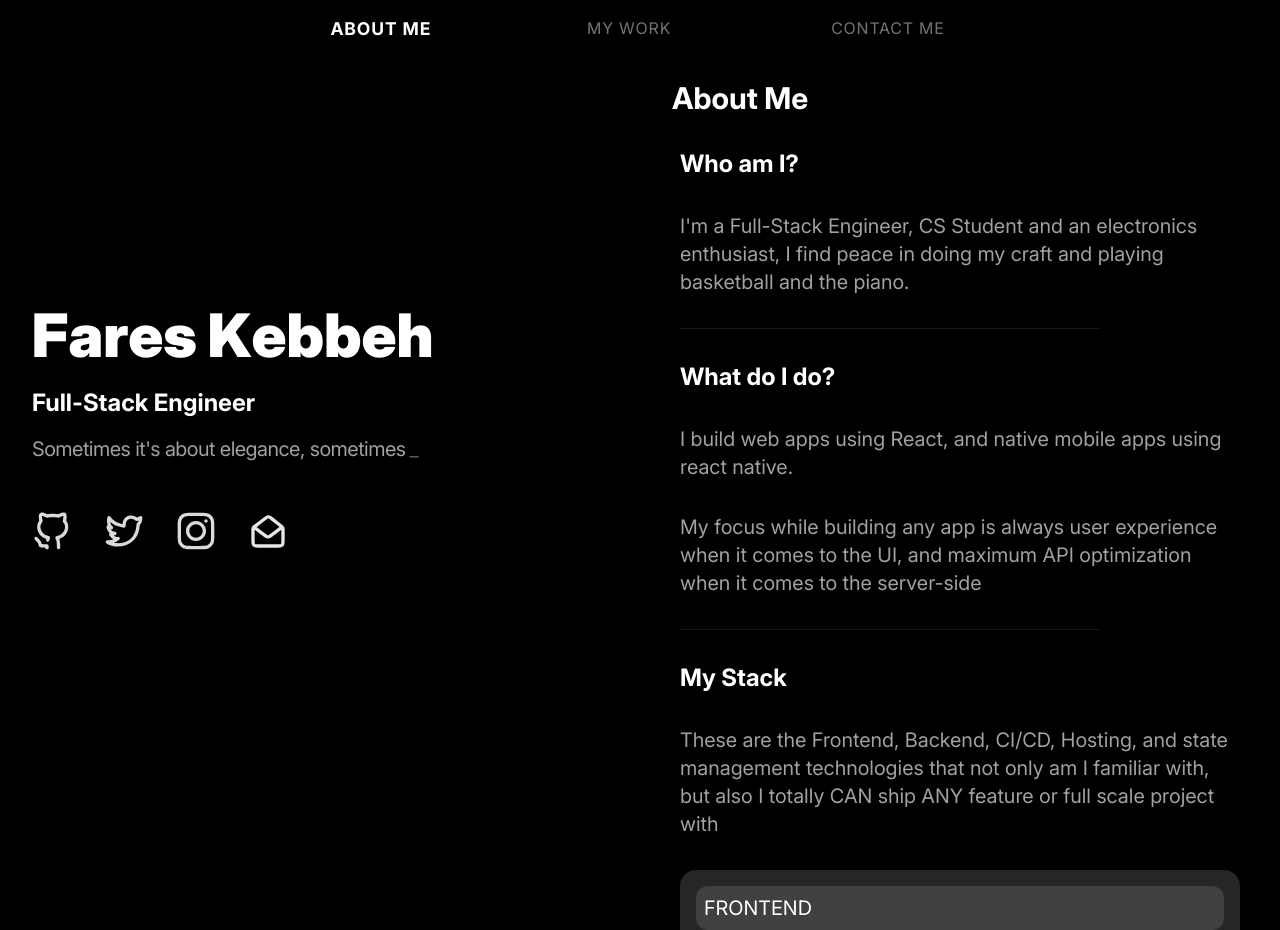
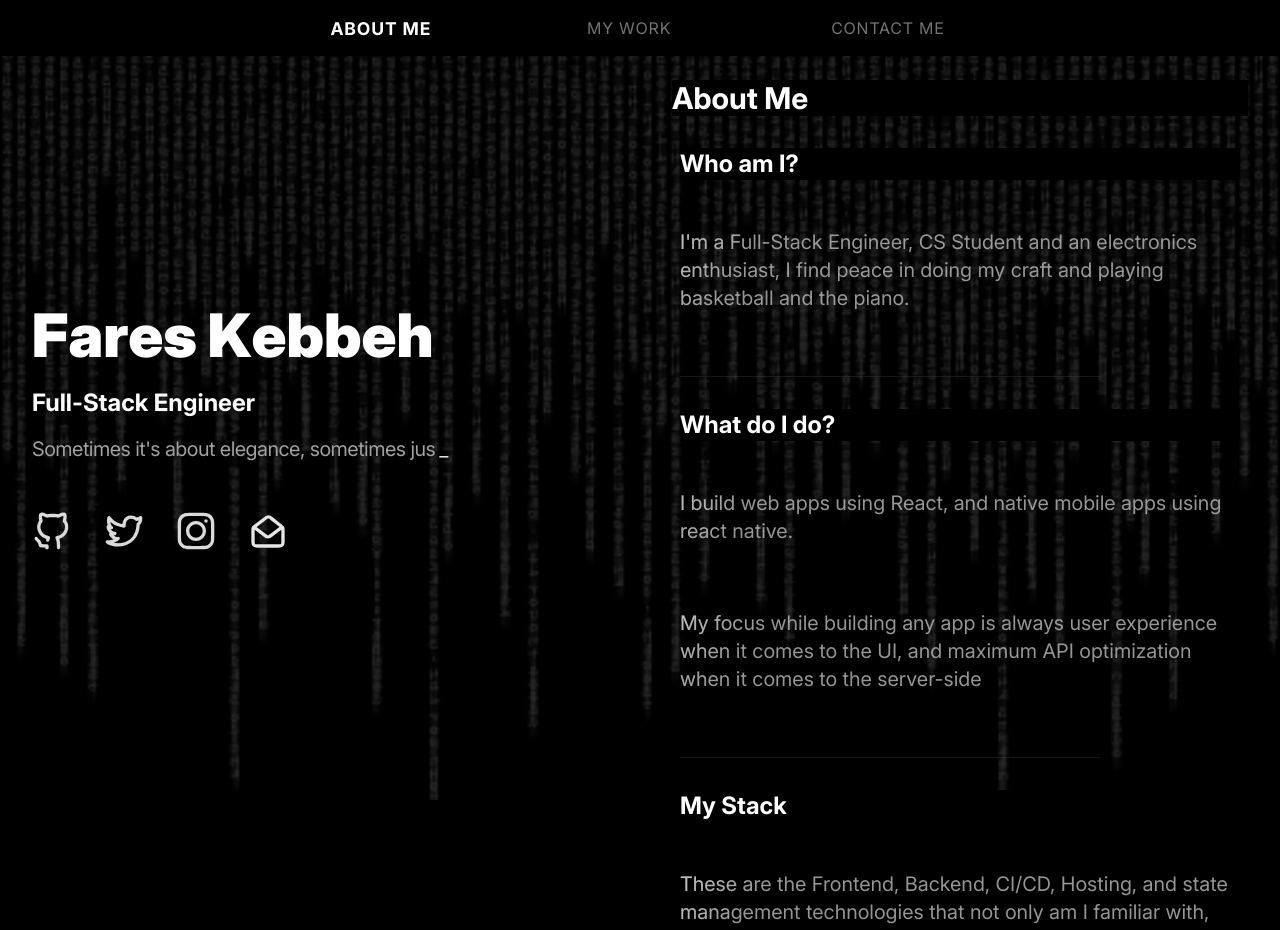
Before and after one commit to fareskebeh/portfolio-1, a React (Vite) app: page /about in a window 1280 px wide. Shown: the top 930 px of the page. Built offline with nearby package versions, Linux system fonts and the light colour scheme.

Commit message:
feat: added effects using framer-motion

```diff
--- a/src/App.tsx
+++ b/src/App.tsx
@@ -1,26 +1,77 @@
-import { BrowserRouter as Router, Route, Routes, Navigate } from "react-router-dom"
-import About from "./pages/About"
-import Card from "./pages/Card"
-import ContactMe from "./pages/ContactMe"
-import MyWork from "./pages/MyWork"
-import Nav from "./components/Nav"
+import { BrowserRouter as Router, Routes, Route, Navigate, useLocation } from "react-router-dom";
+import { AnimatePresence, motion } from "framer-motion";
+import About from "./pages/About";
+import bg from "./assets/bg.jpg"
+import MyWork from "./pages/MyWork";
+import ContactMe from "./pages/ContactMe";
+import Nav from "./components/Nav";
+import Card from "./pages/Card";
+
+const AnimatedRoutes = () => {
+  const location = useLocation();
+
+  return (
+    <AnimatePresence mode="wait">
+      <Routes location={location} key={location.pathname}>
+        <Route
+          path="/about"
+          element={
+            <motion.div
+              initial={{ opacity: 0, x: 60 }}
+              animate={{ opacity: 1, x: 0 }}
+              exit={{ opacity: 0, x: -60 }}
+              transition={{ duration: 0.2 }}
+              className="sm:py-20 px-8 sm:absolute   right-0 top-0 bottom-0 left-1/2"
+            >
+              <About />
+            </motion.div>
+          }
+        />
+        <Route
+          path="/my-work"
+          element={
+            <motion.div
+              initial={{ opacity: 0, x: 60 }}
+              animate={{ opacity: 1, x: 0 }}
+              exit={{ opacity: 0, x: -60 }}
+              transition={{ duration: 0.2 }}
+              className="sm:py-20 px-8 sm:absolute   right-0 top-0 bottom-0 left-1/2"
+            >
+              <MyWork />
+            </motion.div>
+          }
+        />
+        <Route
+          path="/contact-me"
+          element={
+            <motion.div
+              initial={{ opacity: 0, x: 60 }}
+              animate={{ opacity: 1, x: 0 }}
+              exit={{ opacity: 0, x: -60 }}
+              transition={{ duration: 0.2 }}
+              className="sm:py-20 px-8 sm:absolute   flex items-center right-0 top-0 bottom-0 left-1/2"
+            >
+              <ContactMe />
+            </motion.div>
+          }
+        />
+        <Route path="*" element={<Navigate to="/about" />} />
+      </Routes>
+    </AnimatePresence>
+  );
+};
 
 const App = () => {
   return (
-    <div className="flex flex-col md:flex-row">
     <Router>
-      <Nav/>
-      <Card/>
+      <div className="flex relative flex-col md:flex-row">
+        <div style={{backgroundImage: `url(${bg})`}} className={`bg-cover brightness-15 fixed -z-10 inset-0`}/>
+        <Nav />
+        <Card />
+        <AnimatedRoutes />
+      </div>
+    </Router>
+  );
+};
 
-      <Routes>
-        <Route path="/about" element={<div      className="sm:py-20 px-8 sm:absolute bg-black right-0 top-0 bottom-0 left-1/2"> <About/> </div> }/>
-        <Route path="/my-work" element=   {<div className="sm:py-20 px-8 sm:absolute bg-black right-0 top-0 bottom-0 left-1/2">< MyWork/></div>}/>
-        <Route path="/contact-me" element={<div className="sm:py-20 px-8 sm:absolute bg-black flex items-center right-0 top-0 bottom-0 left-1/2">< ContactMe/></div>}/>
-        <Route path="*" element={<Navigate to="/about"/>}/>
-      </Routes>
-    </Router>
-    </div>
-  )
-}
-
-export default App
+export default App;
--- /dev/null
+++ b/src/bits/ShinyText.tsx
@@ -0,0 +1,28 @@
+import React from 'react';
+
+interface ShinyTextProps {
+    text: string;
+    disabled?: boolean;
+    speed?: number;
+    className?: string;
+}
+
+const ShinyText: React.FC<ShinyTextProps> = ({ text, disabled = false, speed = 5, className = '' }) => {
+    const animationDuration = `${speed}s`;
+
+    return (
+        <div
+            className={` bg-clip-text inline-block ${disabled ? '' : 'animate-shine'} ${className}`}
+            style={{
+                backgroundImage: 'linear-gradient(120deg, rgba(255, 255, 255, 0) 40%, rgba(255, 255, 255, 0.8) 50%, rgba(255, 255, 255, 0) 60%)',
+                backgroundSize: '200% 100%',
+                WebkitBackgroundClip: 'text',
+                animationDuration: animationDuration,
+            }}
+        >
+            {text}
+        </div>
+    );
+};
+
+export default ShinyText;
--- a/src/index.css
+++ b/src/index.css
@@ -4,9 +4,23 @@
   src: url(./assets/Inter/Inter-VariableFont_opszwght.ttf);
 }
 
+@keyframes shine {
+  0% {
+    background-position: 100%;
+  }
+  100% {
+    background-position: -100%;
+  }
+}
+
+.animate-shine {
+  animation: shine 5s linear infinite;
+}
+
 body {
   background: #000;
 }
+
 
 *::-webkit-scrollbar {
   display: none;
--- a/src/pages/About.tsx
+++ b/src/pages/About.tsx
@@ -1,59 +1,87 @@
-import { Fragment } from "react"
+import { Fragment } from "react";
 import Stack from "./Stack";
+import ShinyText from "../bits/ShinyText";
+import { motion } from "framer-motion";
 
 type Section = {
   title: string;
   content: string[];
-}
+};
 
 const About = () => {
-  const aboutSections:Section[] = [
+  const container = {
+    hidden: {},
+    show: {
+      transition: {
+        staggerChildren: 0.5,
+      },
+    },
+  };
+
+  const item = {
+    hidden: { opacity: 0, y: -20 },
+    show: { opacity: 1, y: 0 },
+  };
+
+  const aboutSections: Section[] = [
     {
       title: "Who am I?",
-      content: ["I'm a Full-Stack Engineer, CS Student and an electronics enthusiast, I find peace in doing my craft and playing basketball and the piano."]
+      content: [
+        "I'm a Full-Stack Engineer, CS Student and an electronics enthusiast, I find peace in doing my craft and playing basketball and the piano.",
+      ],
     },
     {
       title: "What do I do?",
-      content: ["I build web apps using React, and native mobile apps using react native.","My focus while building any app is always user experience when it comes to the UI, and maximum API optimization when it comes to the server-side"]
+      content: [
+        "I build web apps using React, and native mobile apps using react native.",
+        "My focus while building any app is always user experience when it comes to the UI, and maximum API optimization when it comes to the server-side",
+      ],
     },
     {
       title: "My Stack",
-      content: ["These are the Frontend, Backend, CI/CD, Hosting, and state management technologies that not only am I familiar with, but also I totally CAN ship ANY feature or full scale project with"]
+      content: [
+        "These are the Frontend, Backend, CI/CD, Hosting, and state management technologies that not only am I familiar with, but also I totally CAN ship ANY feature or full scale project with",
+      ],
     },
-  ]
+  ];
 
   return (
-    <div className='flex text-white flex-col gap-4 space-y-4 bg-black'>
-      <p className='text-3xl font-bold sticky top-13 bg-black text-white left-0 right-0'>About Me</p>
+    <div className="flex text-white flex-col gap-4 space-y-4  ">
+      <p className="z-40 text-3xl font-bold sticky top-13 bg-black text-white left-0 right-0">
+        About Me
+      </p>
 
       <div className="px-2 space-y-4">
-        {
-          aboutSections.map((about,index)=>(
-            <Fragment key={index}>
-            <p className="text-2xl sticky top-22 bg-black font-bold">{about.title}</p>
-            <div className="text-xl">
-              {
+        {aboutSections.map((about, index) => (
+          <Fragment key={index}>
+            <p className="text-2xl sticky top-22  bg-black font-bold">{about.title}</p>
+            <motion.div
+              initial="hidden"
+              animate="show"
+              variants={container}
+              className="text-xl"
+            >
+              {about.content.map((c, index) => (
+                <motion.div variants={item}>
+                  <ShinyText
+                    disabled={false}
+                    speed={3}
+                    text={c}
+                    key={index}
+                    className="my-8 text-neutral-300/70"
+                  />
+                </motion.div>
+              ))}
+            </motion.div>
+            {index !== aboutSections.length - 1 && (
+              <hr className="border-neutral-500/20 my-8 w-3/4" />
+            )}
+          </Fragment>
+        ))}
+        <Stack />
+      </div>
+    </div>
+  );
+};
 
-
-                about.content.map((c,index)=> (
-                  <p key={index} className="my-8 text-neutral-400">{c}</p>
-                ))
-
-
-
-
-              }
-            </div>
-             { index !== aboutSections.length-1 && <hr className="border-neutral-500/20 my-8 w-3/4"/> }
-            </Fragment>
-          ))
-        }
-        <Stack/>
-      </div>
-
-
-    </div>
-  )
-}
-
-export default About
+export default About;
--- a/src/pages/Card.tsx
+++ b/src/pages/Card.tsx
@@ -47,7 +47,7 @@ const item = {
   ];
 
   return (
-    <div className="bg-black text-white pt-14 px-8 sm:fixed top-0 h-100 sm:h-auto left-0 bottom-0 right-1/2 flex flex-col justify-center">
+    <div className=" text-white pt-14 px-8 sm:fixed top-0 h-100 sm:h-auto left-0 bottom-0 right-1/2 flex flex-col justify-center">
       <div className="space-y-8 sm:space-y-12">
         <div className="space-y-2 sm:space-y-4">
           <SplitText text="Fares Kebbeh"
--- a/src/pages/MyWork.tsx
+++ b/src/pages/MyWork.tsx
@@ -1,6 +1,7 @@
 import GitHubCalendar from "react-github-calendar"
 import Timeline from "./Timeline"
 import { subMonths, parseISO } from 'date-fns';
+import ShinyText from "../bits/ShinyText";
 
 type ContribDay = {
   date: string;
@@ -21,7 +22,7 @@ const MyWork = () => {
 
   return (
     <div className="space-y-4">
-      <p className="text-3xl font-bold sticky top-14 bg-black text-white left-0 right-0 ">My Work</p>
+      <p className="text-3xl font-bold sticky top-14 z-20 bg-black text-white left-0 right-0 ">My Work</p>
       <p className="text-xl text-neutral-400">Here's a peek at my latest GitHub contribution history, and below is a timeline of all my projects</p>
       <div className="bg-black *:text-white flex">
         <GitHubCalendar colorScheme="dark" transformData={filterContributions as any} username="fareskebeh"/>
--- a/src/pages/Stack.tsx
+++ b/src/pages/Stack.tsx
@@ -11,6 +11,7 @@ import surgeIcon from "../assets/icons/surge.svg"
 import vercelIcon from "../assets/icons/vercel.svg"
 import krakenIcon from "../assets/icons/kraken.svg"
 import tailwindIcon from "../assets/icons/tailwind.svg"
+import {motion} from "framer-motion"
 
 
 type Technology = {
@@ -96,44 +97,44 @@ const Stack = () => {
     const host: Technology[] = technologies.filter(tech=> tech.purpose === "hosting")
 
   return (
-    <div className="bg-neutral-800 rounded-2xl p-4 space-y-4">
-        <p className="text-xl bg-neutral-700 p-2 rounded-xl">FRONTEND</p>
+    <div className="bg-neutral-950 rounded-2xl p-4 space-y-4">
+        <p className="text-xl bg-neutral-900 p-2 rounded-xl">FRONTEND</p>
         <div className={`*:cursor-pointer **:transition duration-300 hover:bg flex gap-4 *:w-25 flex-wrap`}>
             {frontend.map((f, index)=> (
-                <div className="group hover:-translate-y-1" key={index}>
+                <motion.div initial={{opacity:0, y:-20}} whileInView={{opacity:1, y:0}} className="group hover:-translate-y-1" key={index}>
                     <img src={f.icon}/>
                     <p className="group-hover:animate-pulse opacity-0 group-hover:translate-y-1 group-hover:opacity-100 text-center">{f.name}</p>
-                </div>
+                </motion.div>
             ))}
         </div>
 
-        <p className="text-xl bg-neutral-700 p-2 rounded-xl">BACKEND</p>
+        <p className="text-xl bg-neutral-900 p-2 rounded-xl">BACKEND</p>
         <div className={`*:cursor-pointer **:transition duration-200 hover:bg flex gap-4 *:w-25 flex-wrap`}>
             {backend.map((b, index)=> (
-                <div className="group hover:-translate-y-1" key={index}>
+                 <motion.div initial={{opacity:0, y:-20}} whileInView={{opacity:1, y:0}} className="group hover:-translate-y-1" key={index}>
                     <img src={b.icon}/>
-                    <p className="opacity-0 group-hover:translate-y-1 group-hover:opacity-100 text-center">{b.name}</p>
-                </div>
+                    <p className="group-hover:animate-pulse opacity-0 group-hover:translate-y-1 group-hover:opacity-100 text-center">{b.name}</p>
+                </motion.div>
             ))}
         </div>
 
-        <p className="text-xl bg-neutral-700 p-2 rounded-xl">CI/CD</p>
+        <p className="text-xl bg-neutral-900 p-2 rounded-xl">CI/CD</p>
         <div className={`*:cursor-pointer **:transition duration-200 hover:bg flex gap-4 *:w-25 flex-wrap`}>
             {cicd.map((c, index)=> (
-                <div className="group hover:-translate-y-1" key={index}>
+                 <motion.div initial={{opacity:0, y:-20}} whileInView={{opacity:1, y:0}} className="group hover:-translate-y-1" key={index}>
                     <img src={c.icon}/>
-                    <p className="opacity-0 group-hover:translate-y-1 group-hover:opacity-100 text-center">{c.name}</p>
-                </div>
+                    <p className="group-hover:animate-pulse opacity-0 group-hover:translate-y-1 group-hover:opacity-100 text-center">{c.name}</p>
+                </motion.div>
             ))}
         </div>
 
-        <p className="text-xl bg-neutral-700 p-2 rounded-xl">HOSTING</p>
+        <p className="text-xl bg-neutral-900 p-2 rounded-xl">HOSTING</p>
         <div className={`*:cursor-pointer **:transition duration-200 hover:bg flex gap-4 *:w-25 flex-wrap`}>
             {host.map((h, index)=> (
-                <div className="group hover:-translate-y-1" key={index}>
+                 <motion.div initial={{opacity:0, y:-20}} whileInView={{opacity:1, y:0}} className="group hover:-translate-y-1" key={index}>
                     <img src={h.icon}/>
-                    <p className="opacity-0 group-hover:translate-y-1 group-hover:opacity-100 text-center">{h.name}</p>
-                </div>
+                    <p className="group-hover:animate-pulse opacity-0 group-hover:translate-y-1 group-hover:opacity-100 text-center">{h.name}</p>
+                </motion.div>
             ))}
         </div>
     </div>
--- a/src/pages/Timeline.tsx
+++ b/src/pages/Timeline.tsx
@@ -8,6 +8,7 @@ import tsIcon from "../assets/icons/ts.svg";
 import djangoIcon from "../assets/icons/django.svg";
 import tailwindIcon from "../assets/icons/tailwind.svg";
 import githubIcon from "../assets/icons/github.svg";
+import {motion} from "framer-motion"
 
 type Project = {
   name: string;
@@ -91,7 +92,7 @@ const Timeline = () => {
 
       <div className="border-l-4 border-l-neutral-700 pl-4 space-y-4">
         {projects.map((p, index) => (
-          <div className="p-4 space-y-8 bg-neutral-900 rounded-xl" key={index}>
+          <motion.div initial={{opacity:0, x:-40}} whileInView={{opacity:1, x:0}} transition={{duration:0.4}} className="p-4 space-y-8 backdrop-blur-sm rounded-xl" key={index}>
             <div className="flex items-center justify-between">
               <p className="text-2xl font-bold text-white">{p.name}</p>
               <img className="w-10" src={p.purpose === "prod" ? star : sword} />
@@ -114,7 +115,7 @@ const Timeline = () => {
                 View Code
               </a>
             </div>
-          </div>
+          </motion.div>
         ))}
       </div>
     </div>
```
Also changed, not shown: src/assets/bg.jpg (added).
